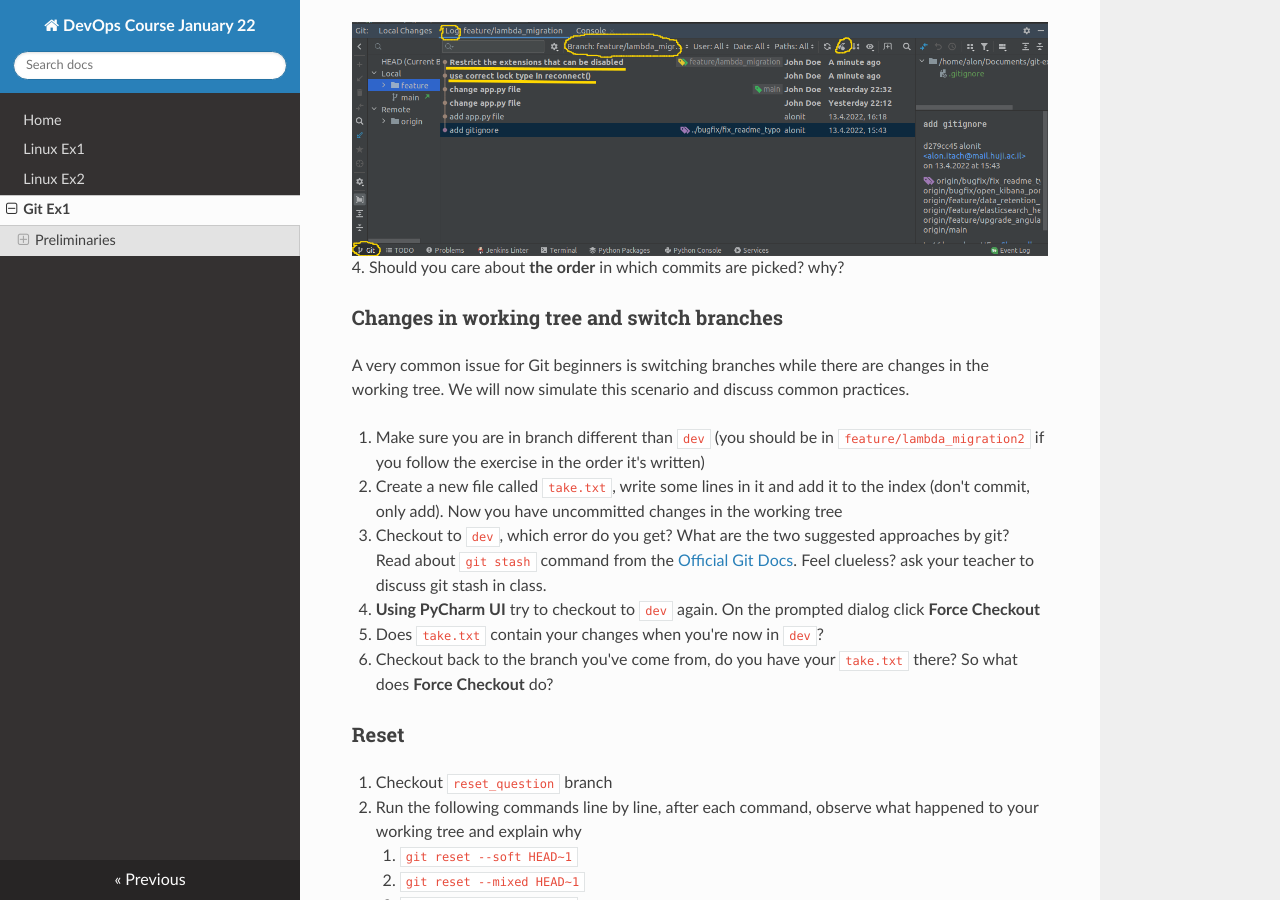
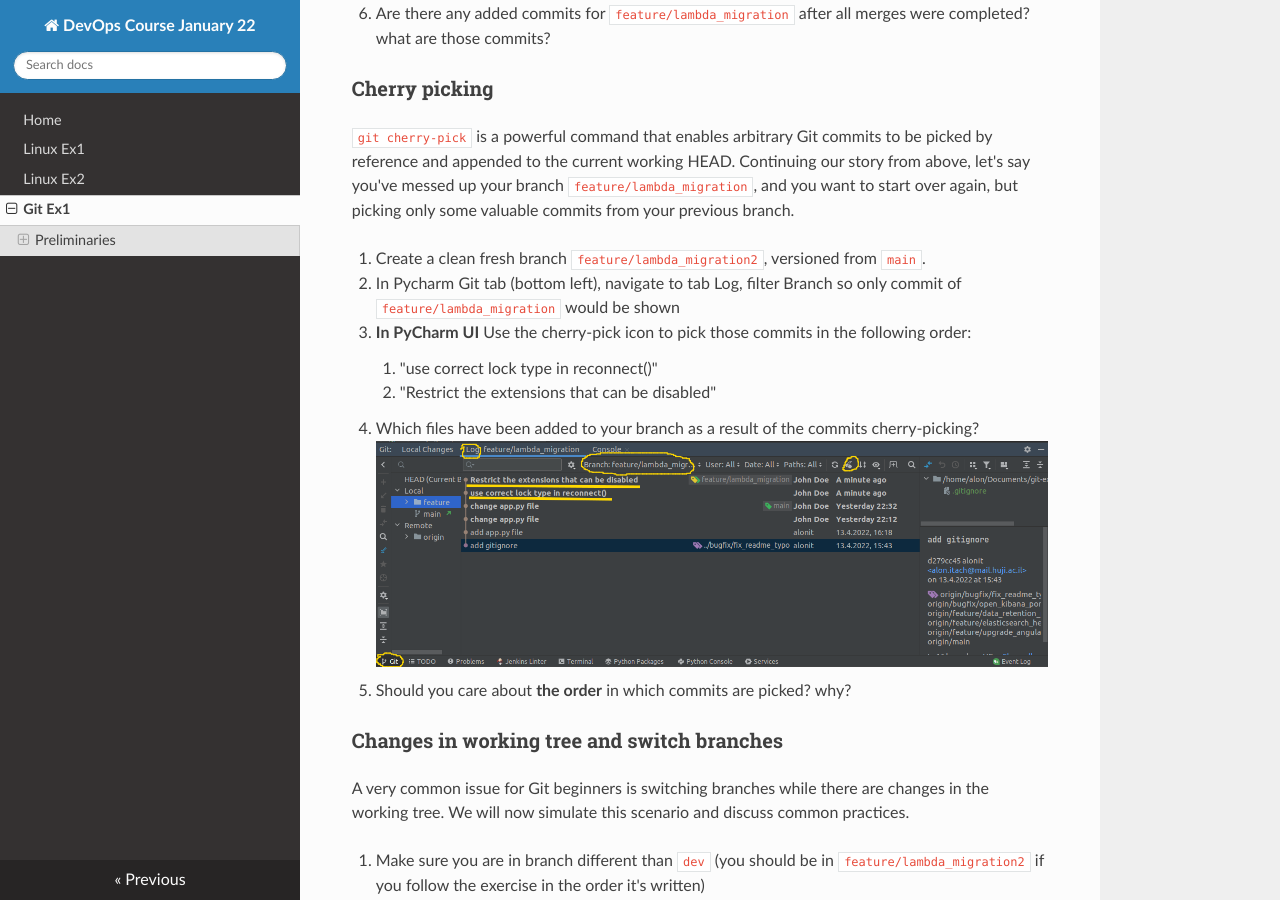
Before and after one commit to alonitac/DevOpsJan22, an MkDocs documentation site: the page built from docs/git_ex1.md, in a window 1280 px wide and 900 px high, scrolled down 2863 px. Built offline with MkDocs 1.6.1, drawn with Linux system fonts in a browser that asks for light colours; nearby versions of some CDN libraries; some of the changed text lies outside the part shown.

Commit message:
fixes git ex

```diff
--- a/docs/git_ex1.md
+++ b/docs/git_ex1.md
@@ -72,9 +74,9 @@ Continuing our story from above, let's say you've messed up your branch `feature
 3. **In PyCharm UI** Use the cherry-pick icon to pick those commits in the following order:
       1. "use correct lock type in reconnect()"
       2. "Restrict the extensions that can be disabled"
-
+4. Which files have been added to your branch as a result of the commits cherry-picking?
    ![Cherry pick](/img/cherry-pick.png)
-4. Should you care about **the order** in which commits are picked? why?
+5. Should you care about **the order** in which commits are picked? why?
 
 
 ### Changes in working tree and switch branches
```
Also changed, not shown: other parts of docs/git_ex1.md (+5 -3 lines), docs/img/merge.png (added), 1 other file.
